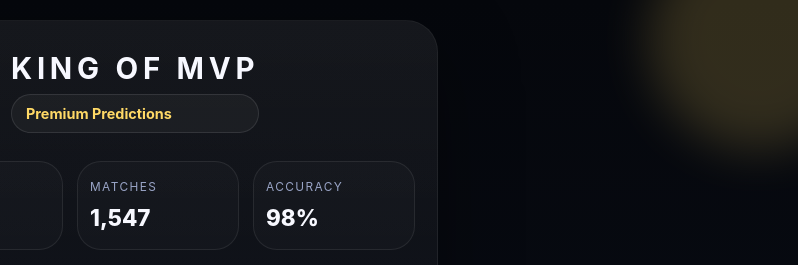
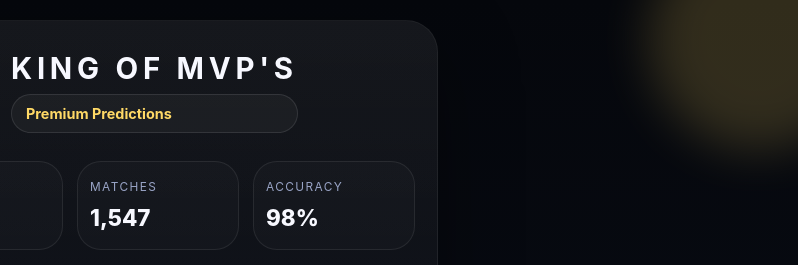
Before and after one commit to vishal123-gui/landing_page, a plain HTML site: page index.html in a window 1280 px wide. Shown: the top 265 px of the page, 482-1280 px from the left. Drawn offline with Linux system fonts and the light colour scheme.

Commit message:
name change

```diff
--- a/index.html
+++ b/index.html
@@ -324,7 +324,7 @@
               />
             </div>
             <div class="hero-copy">
-              <h1 class="hero-title">King of MVP</h1>
+              <h1 class="hero-title">King of MVP'S</h1>
               <div class="hero-badge">Premium Predictions</div>
             </div>
           </div>
```
